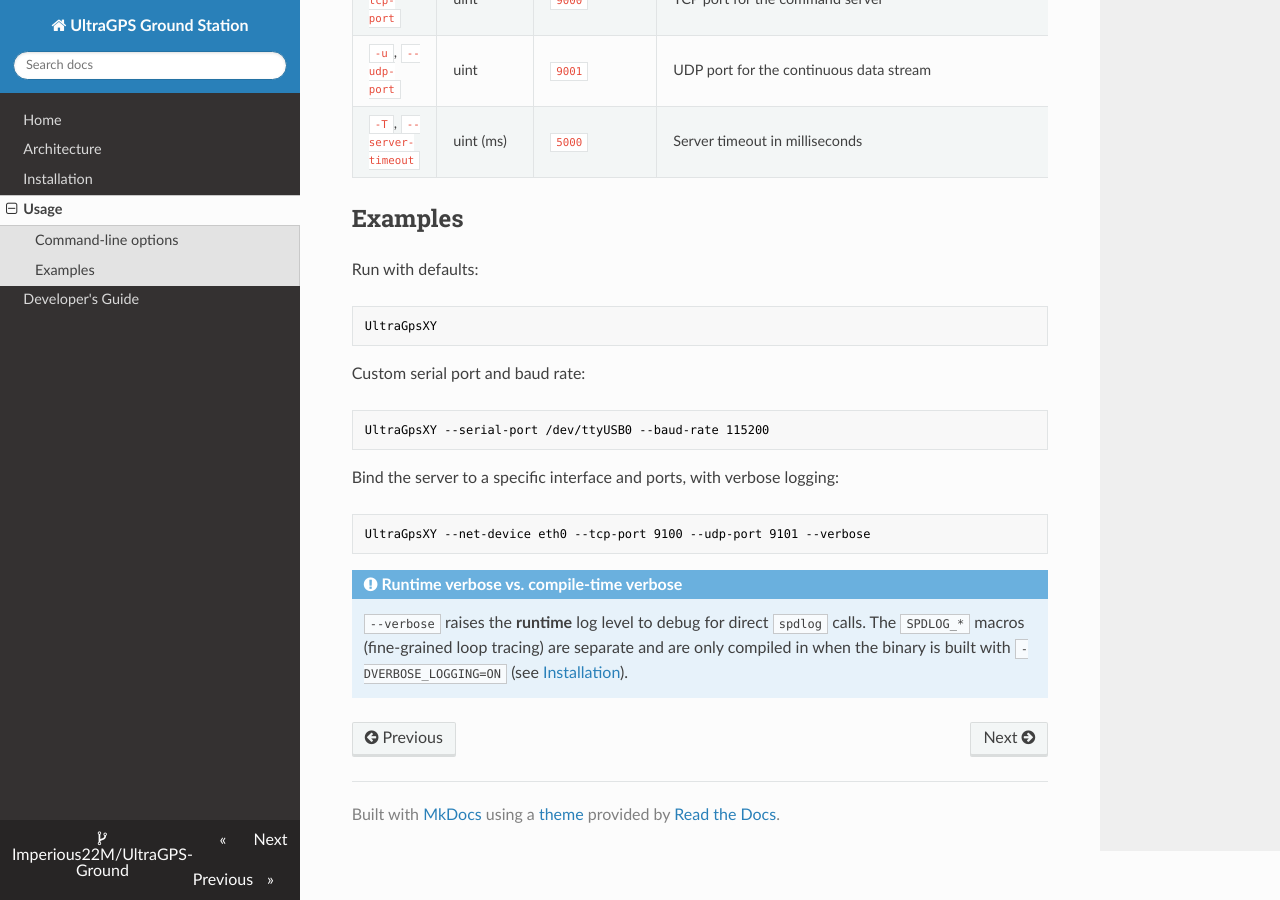
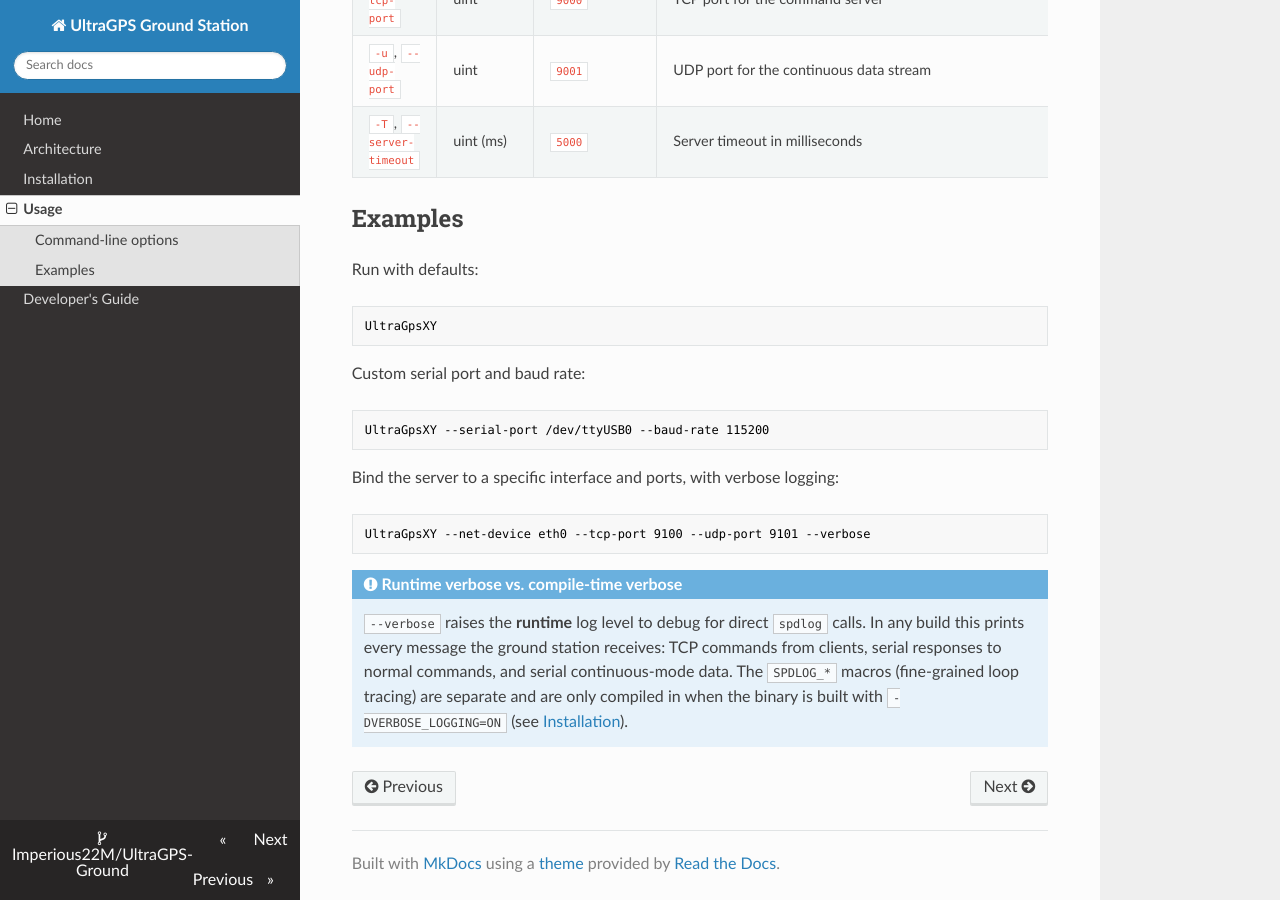
Before and after one commit to Imperious22M/UltraGPS-Ground, an MkDocs documentation site: the page built from docs/usage.md, in a window 1280 px wide and 900 px high, scrolled down 803 px. Built offline with MkDocs 1.6.1, drawn with Linux system fonts in a browser that asks for light colours; nearby versions of some CDN libraries.

Commit message:
Update serial debug print to always be compiled

```diff
--- a/docs/usage.md
+++ b/docs/usage.md
@@ -48,6 +48,8 @@
 
 !!! note "Runtime verbose vs. compile-time verbose"
     `--verbose` raises the **runtime** log level to debug for direct `spdlog`
-    calls. The `SPDLOG_*` macros (fine-grained loop tracing) are separate and
-    are only compiled in when the binary is built with `-DVERBOSE_LOGGING=ON`
-    (see [Installation](installation.md)).
+    calls. In any build this prints every message the ground station receives:
+    TCP commands from clients, serial responses to normal commands, and serial
+    continuous-mode data. The `SPDLOG_*` macros (fine-grained loop tracing) are
+    separate and are only compiled in when the binary is built with
+    `-DVERBOSE_LOGGING=ON` (see [Installation](installation.md)).
```
Also changed, not shown: 1 other file.
